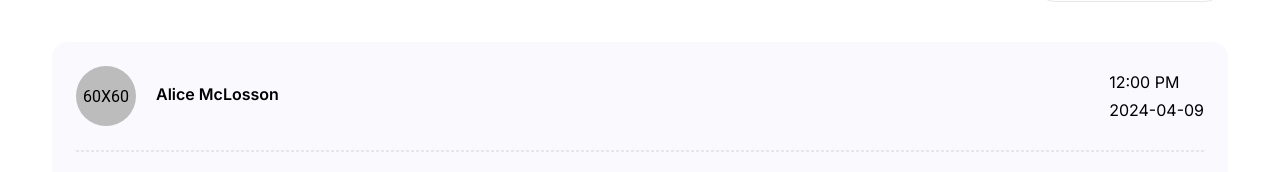
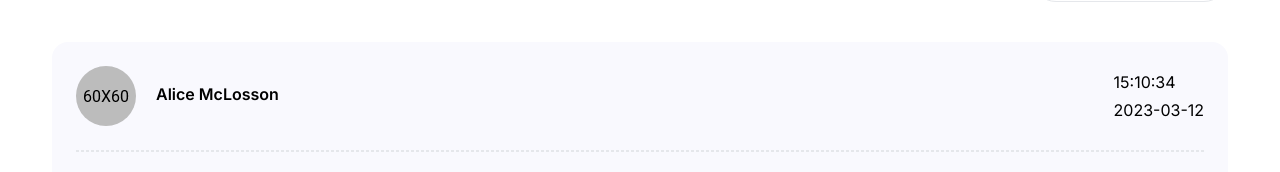
Before and after one commit to RESEAUGI/comment-page, a Next.js app: page /agent-details-review in a window 1280 px wide. Shown: the part 430-602 px from the top of the page. Built offline with nearby package versions, Linux system fonts and the light colour scheme.

Commit message:
implementation of sorting algorithm

```diff
--- a/app/(agent)/agent-details-review/page.tsx
+++ b/app/(agent)/agent-details-review/page.tsx
@@ -6,7 +6,7 @@ import {
 import { StarIcon } from "@heroicons/react/24/solid";
 import Image from "next/image";
 import Link from "next/link";
-import { comments } from "../../../data/data";
+import { AllComments } from "../../../data/data";
 import { useState } from "react";
 
 type comment = {
@@ -53,11 +53,45 @@ function calculateAverageRating(list: comment[]): string {
 }
 
 function calculateRatingPercent(rating: number) {
-  const ratingList = comments.filter((comment) => comment.nbstars === rating);
-  return ((ratingList.length / comments.length) * 100).toFixed(0);
+  const ratingList = AllComments.filter(
+    (comment) => comment.nbstars === rating
+  );
+  return ((ratingList.length / AllComments.length) * 100).toFixed(0);
 }
 
+const filterByRating = (rating: number) => {
+  const result = AllComments.filter((comment) => {
+    comment.nbstars == rating;
+  });
+  return result;
+};
+
+const sortByLikes = () => {
+  const sortedComments = [...AllComments];
+  sortedComments.sort((comment1, comment2) => comment1.likes - comment2.likes);
+  return sortedComments;
+};
+
+const extractDateFromISO8601 = (isoDate: string) => {
+  const dateParts = isoDate.split("T");
+  return dateParts[0];
+};
+const extractTimeFromISO8601 = (isoDate: string) => {
+  const dateParts = isoDate.split("T");
+  return dateParts[1].split(".")[0];
+};
+
+const sortByDate = () => {
+  const sortedComments = [...AllComments];
+  sortedComments.sort((comment1, comment2) => {
+    const date1 = new Date(comment1.date);
+    const date2 = new Date(comment2.date);
+    return date1.getTime() - date2.getTime();
+  });
+  return sortedComments;
+};
 const Page = () => {
+  const [comments, setComments] = useState(AllComments);
   const [openReviews, setOpenReviews] = useState(false);
   return (
     <div className="col-span-12">
@@ -66,7 +100,7 @@ const Page = () => {
           <StarIcon className="w-7 h-7 text-[var(--tertiary)]" />
           <h4 className="mb-0 text-3xl font-bold flex-grow">
             {" "}
-            {calculateAverageRating(comments)}{" "}
+            {calculateAverageRating(AllComments)}{" "}
           </h4>
           <h4 className="mb-0 text-2xl font-semibold flex-grow">
             {" "}
@@ -116,8 +150,9 @@ const Page = () => {
             </div>
           </div>
           {comments.map((comment, index) => {
-            return (
-              index > 1  && !openReviews?"":
+            return index > 1 && !openReviews ? (
+              ""
+            ) : (
               <div
                 key={index}
                 className="bg-[var(--bg-1)] rounded-2xl p-3 sm:p-4 lg:p-6 mb-8"
@@ -138,8 +173,8 @@ const Page = () => {
                     </div>
                   </div>
                   <div className="text-sm-end">
-                    <p className="mb-1"> {comment.time} </p>
-                    <p className="mb-0"> {comment.date} </p>
+                    <p className="mb-1"> {extractTimeFromISO8601(comment.date)} </p>
+                    <p className="mb-0"> {extractDateFromISO8601(comment.date)} </p>
                   </div>
                 </div>
                 <div className="border border-dashed my-6"></div>
--- a/data/data.js
+++ b/data/data.js
@@ -1,96 +1,84 @@
-export const comments = [
+export const AllComments = [
     {
         name: "Alice McLosson",
-        date: "2024-04-09",
-        time: "12:00 PM",
+        date:   '2023-03-12T15:10:34.123Z',
         content: "Great article! I really enjoyed reading it and found the insights to be very valuable. Keep up the good work!",
         nbstars: 3,
         likes: 25
     },
     {
         name: "Bob Akasaki",
-        date: "2024-04-09",
-        time: "12:00 PM",
+        date: '2022-08-24T07:21:58.123Z',
         content: "This topic is fascinating and well-presented. I appreciate the effort put into this article. Well done!",
         nbstars: 5,
         likes: 30
     },
     {
         name: "Charlie Williams",
-        date: "2024-04-09",
-        time: "12:00 PM",
+        date: '2024-09-01T11:35:21.123Z',
         content: "I have some reservations about this article. While it touches on important points, I feel it lacks depth in certain areas.",
         nbstars: 3,
         likes: 15
     },
     {
         name: "David Atangana",
-        date: "2024-04-09",
-        time: "12:00 PM",
+        date: '2021-12-16T02:48:45.123Z',
         content: "I found this article to be somewhat lacking in detail. It would be beneficial to include more examples and practical applications.",
         nbstars: 2,
         likes: 10
     },
     {
         name: "Eve Mbarga",
-        date: "2024-04-09",
-        time: "12:00 PM",
+        date: '2023-07-06T18:01:02.123Z',
         content: "The topic discussed is interesting, but I feel that the article could benefit from a more structured approach and deeper analysis.",
         nbstars: 2,
         likes: 8
     },
     {
         name: "Frank Moussima",
-        date: "2024-04-09",
-        time: "12:00 PM",
+        date: '2022-01-28T14:13:19.123Z',
         content: "I had high expectations for this article, but unfortunately, it fell short. The content seemed superficial and lacking in substance.",
         nbstars: 1,
         likes: 5
     },
     {
         name: "Grace Dakoda",
-        date: "2024-04-09",
-        time: "12:00 PM",
+        date: '2023-04-26T06:25:36.123Z',
         content: "I appreciate the effort put into this article. However, I believe that it could benefit from more in-depth analysis and practical examples to support the points made.",
         nbstars: 3,
         likes: 12
     },
     {
         name: "Henry Danger",
-        date: "2024-04-09",
-        time: "12:00 PM",
+        date: '2021-06-03T10:37:53.123Z',
         content: "The content presented in this article is comprehensive and well-organized. I particularly enjoyed the practical examples provided. Great job!",
         nbstars: 5,
         likes: 35
     },
     {
         name: "Ivy Doragon",
-        date: "2024-04-09",
-        time: "12:00 PM",
+        date:'2022-11-10T17:49:10.123Z',
         content: "I found the article to be quite informative and engaging. The insights shared were valuable and thought-provoking. Well done!",
         nbstars: 4,
         likes: 20
     },
     {
         name: "Jack MagicBean",
-        date: "2024-04-09",
-        time: "12:00 PM",
+        date:'2024-02-14T03:00:27.123Z',
         content: "The article provides a good overview of the topic, but I believe it could benefit from more detailed explanations and real-world examples.",
         nbstars: 3,
         likes: 18
     },
     {
         name: "Kate Lorin",
-        date: "2024-04-09",
-        time: "12:00 PM",
+        date: '2024-03-14T03:00:27.123Z',
         content: "I enjoyed reading this article and found the content to be insightful. However, I feel that certain points could be further elaborated on for clarity.",
         nbstars: 4,
         likes: 22
     },
     {
         name: "Kim Mboa",
-        date: "2024-04-09",
-        time: "14:00 PM",
+        date: '2024-02-14T03:00:28.123Z',
         content: "I enjoyed reading this article and found the content to be insightful. However, I feel that certain points could be further elaborated on for clarity.",
         nbstars: 4,
         likes: 33
```
